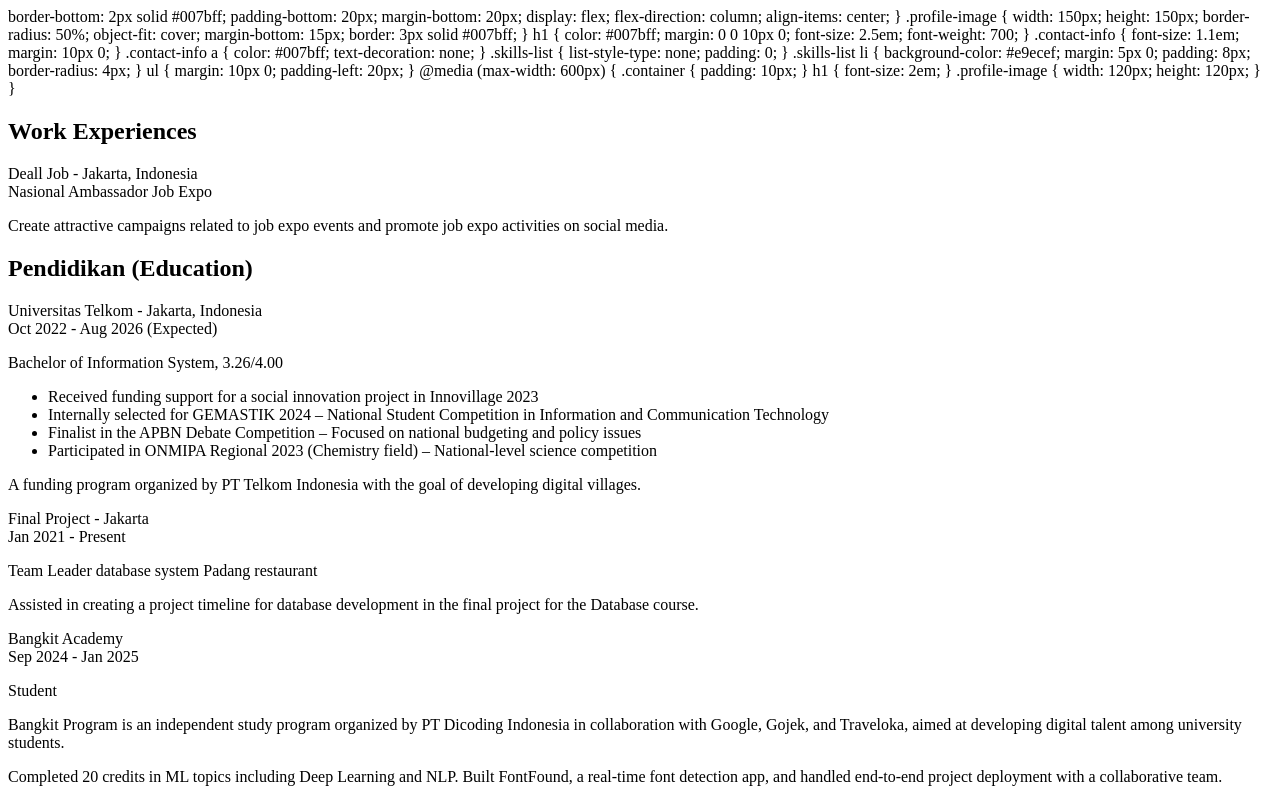
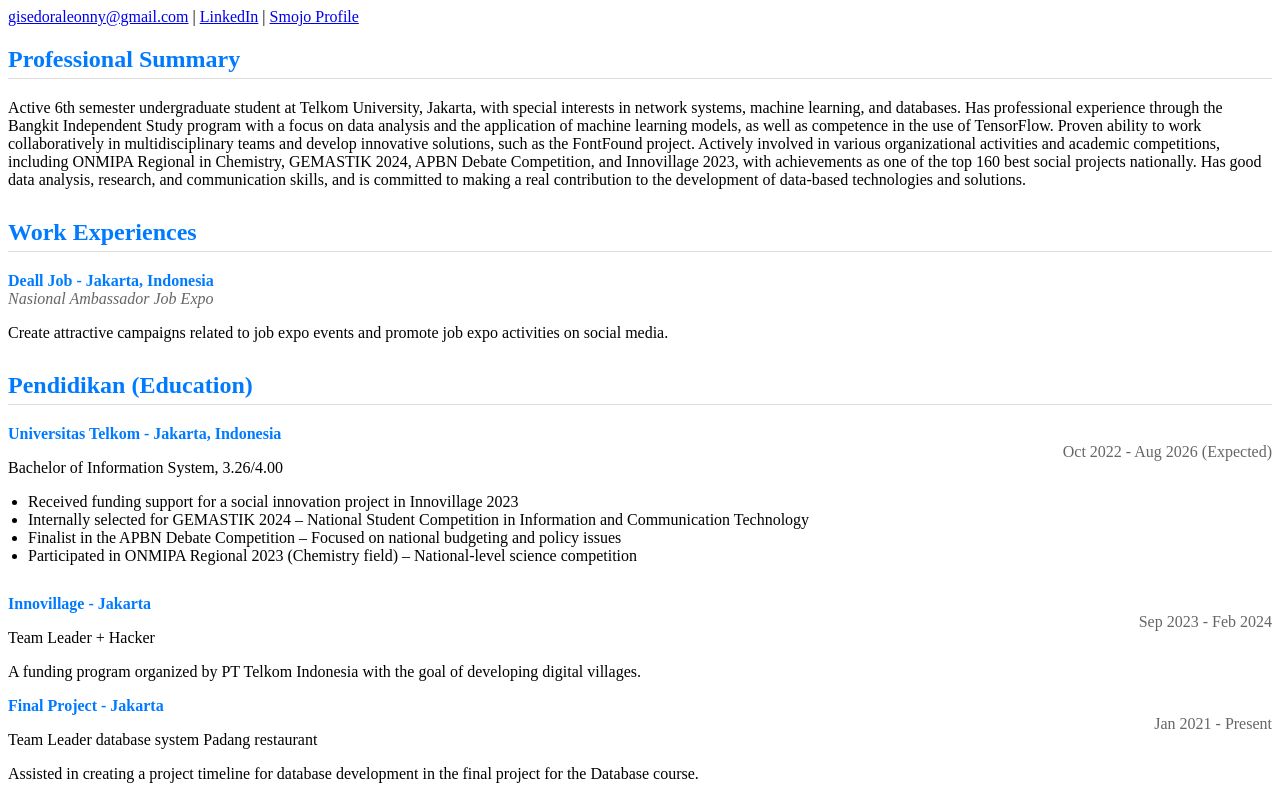
Before and after one commit to aliciaputri2605-sudo/cv-website-css, a plain HTML site: page index.html in a window 1280 px wide. Shown: the top 796 px of the page. Drawn offline with Linux system fonts and the light colour scheme.

Commit message:
Update index.html

```diff
--- a/index.html
+++ b/index.html
@@ -1,3 +1,16 @@
+<!DOCTYPE html>
+<html lang="en">
+<head>
+    <meta charset="UTF-8">
+    <meta name="viewport" content="width=device-width, initial-scale=1.0">
+    <title>Dora Leonny Giselle - CV</title>
+    <link href="https://fonts.googleapis.com/css2?family=Roboto:wght@300;400;700&display=swap" rel="stylesheet">
+    <style>
+            box-shadow: 0 0 10px rgba(0, 0, 0, 0.1);
+            border-radius: 8px;
+        }
+        header {
+            text-align: center;
             border-bottom: 2px solid #007bff;
             padding-bottom: 20px;
             margin-bottom: 20px;
@@ -13,10 +26,6 @@
             margin-bottom: 15px;
             border: 3px solid #007bff;
         }
-        h1 {
-            color: #007bff;
-            margin: 0 0 10px 0;
-            font-size: 2.5em;
             font-weight: 700;
         }
         .contact-info {
@@ -26,6 +35,30 @@
         .contact-info a {
             color: #007bff;
             text-decoration: none;
+        }
+        .contact-info a:hover {
+            text-decoration: underline;
+        }
+        section {
+            margin-bottom: 30px;
+        }
+        h2 {
+            color: #007bff;
+            border-bottom: 1px solid #ddd;
+            padding-bottom: 5px;
+            font-size: 1.5em;
+        }
+        .job-title {
+            font-weight: bold;
+            color: #007bff;
+        }
+        .location {
+            font-style: italic;
+            color: #666;
+        }
+        .date {
+            float: right;
+            color: #666;
         }
         .skills-list {
             list-style-type: none;
@@ -53,6 +86,20 @@
                 height: 120px;
             }
         }
+    </style>
+</head>
+<body>
+                <a href="mailto:gisedoraleonny@gmail.com">gisedoraleonny@gmail.com</a> |
+                <a href="https://www.linkedin.com/in/dora-leonny-gise-932584275/" target="_blank">LinkedIn</a> |
+                <a href="https://app.smojo.org/chatbothealth/Hedu-GPT-CS5.0" target="_blank">Smojo Profile</a>
+            </div>
+        </header>
+        <section id="summary">
+            <h2>Professional Summary</h2>
+            <div class="summary">
+                Active 6th semester undergraduate student at Telkom University, Jakarta, with special interests in network systems, machine learning, and databases. Has professional experience through the Bangkit Independent Study program with a focus on data analysis and the application of machine learning models, as well as competence in the use of TensorFlow. Proven ability to work collaboratively in multidisciplinary teams and develop innovative solutions, such as the FontFound project. Actively involved in various organizational activities and academic competitions, including ONMIPA Regional in Chemistry, GEMASTIK 2024, APBN Debate Competition, and Innovillage 2023, with achievements as one of the top 160 best social projects nationally. Has good data analysis, research, and communication skills, and is committed to making a real contribution to the development of data-based technologies and solutions.
+            </div>
+        </section>
         <section id="work-experience">
             <h2>Work Experiences</h2>
             <div class="experience-item">
@@ -75,6 +122,9 @@
                 </ul>
             </div>
         </section>
+                     <div class="job-title">Innovillage - Jakarta</div>
+                <div class="date">Sep 2023 - Feb 2024</div>
+                <p>Team Leader + Hacker</p>
                 <p>A funding program organized by PT Telkom Indonesia with the goal of developing digital villages.</p>
             </div>
             <div class="org-item">
```
Lines whose indentation alone changed are shown as unchanged.
